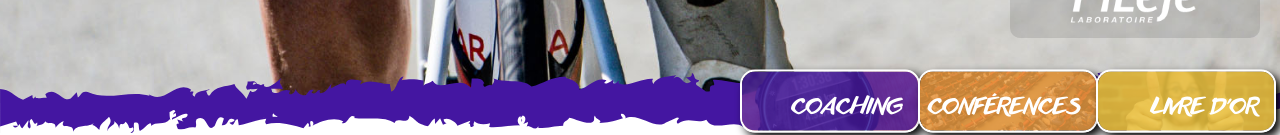
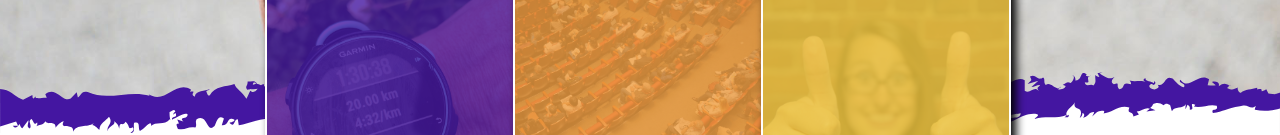
Before and after one commit to Posoroko/Sandra-Levenez, a Nuxt app: page /mon-palmares in a window 1280 px wide. Shown: the part 665-800 px from the top of the page. Built offline with nearby package versions, Linux system fonts and the light colour scheme; a web font is replaced by a local one.

Commit message:
menu repair

```diff
--- a/components/Header/HeaderMain.vue
+++ b/components/Header/HeaderMain.vue
@@ -10,7 +10,7 @@
 <style scoped>
 header {
     width: 100%;
-    height: min(100vh, 900px);
+    height: min(100vh, 1080px);
     position: relative;
     margin-bottom: min(10vw, 150px);
 }
--- a/components/Header/HeaderMenu/HeaderMenuMain.vue
+++ b/components/Header/HeaderMenu/HeaderMenuMain.vue
@@ -1,5 +1,5 @@
 <template>
-    <nav class="menuBox flex  h100">
+    <nav class="menuBox flex">
         <NuxtLink class="menuButton menuButton1" to="/coaching">
             <img class="menuButtonImage" src="/images/montre.jpg" alt="">
             <div class="cover cover1"></div>
@@ -29,12 +29,11 @@ const emits = defineEmits(['closeMenu'])
 <style scoped>
 .menuBox {
     width: 100%;
-    justify-content: flex-end;
+
 
 }
 
 .menuButton {
-
     aspect-ratio: 1/1;
     border-radius: 15px;
     border: 2px solid white;
@@ -43,7 +42,10 @@ const emits = defineEmits(['closeMenu'])
     position: relative;
     box-shadow: 5px 5px 10px black;
 }
-
+.menuButton:hover .cover{
+    opacity: 1;
+    transition: 300ms ease;
+}
 
 .menuButtonImage {
     width: 101%;
@@ -77,19 +79,18 @@ const emits = defineEmits(['closeMenu'])
     right: 15px;
 }
 
-.menuButton:hover .cover{
-    opacity: 1;
-    transition: 300ms ease;
-}
+
 
 @media (max-width: 939px) {
     .menuBox {
+        /* height: 450px; */
         flex-direction: column;
         align-items: center;
+        justify-content: flex-end;
     }
     .menuButton {
         width: 100%;
-        height: 25%;
+        height: min(100px, 17vh);
     }
     .menuButton2 {
     transform: translateY(-2px);
@@ -101,13 +102,15 @@ const emits = defineEmits(['closeMenu'])
 @media (min-width: 940px) {
     .menuBox {
         flex-direction: row;
+        justify-content: center;
         position: absolute;
         bottom: 50%;
         left: 0%;
         transform: translateY(50%);
     }
     .menuButton {
-        width: max(180px, 12vw);
+        /* width: max(180px, 12vw); */
+        height: 250px;
     }
     .menuButton2 {
         transform: translateX(-2px);
--- a/components/Header/HeaderPileje.vue
+++ b/components/Header/HeaderPileje.vue
@@ -16,9 +16,9 @@
     padding: 10px;
 }
 
-@media (min-width: 940px) and (max-width: 1099px) {
+@media (min-width: 940px) and (max-width: 1315px) {
     .pilejeBox {
-        bottom: 210%;
+        bottom: 310%;
     }
 }
 
--- a/components/TopBar/TopBarBurgerMenu.vue
+++ b/components/TopBar/TopBarBurgerMenu.vue
@@ -63,8 +63,8 @@ const closeMenu = () => {
     overflow: hidden;
 }
 .open {
-    width: min(450px, 90vw);
-    height: min(275px, 75vh);
+    width: min(350px, 80vw);
+    /* height: min(275px, 100vh); */
     padding: 20px;
     transition:  300ms  ease;
 }
```
